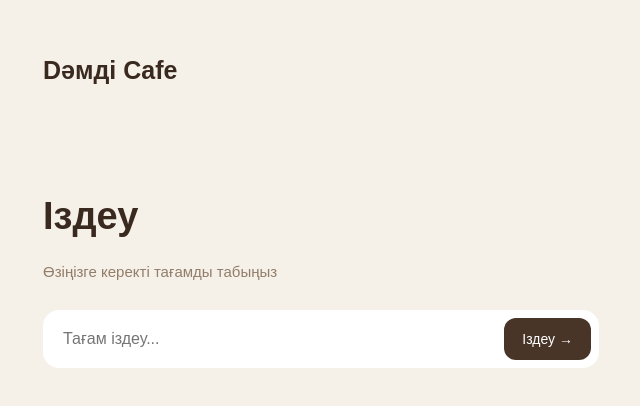
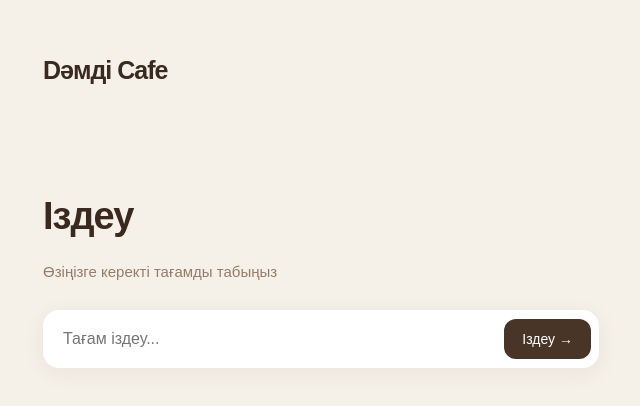
Before and after one commit to azaasdsdd/damdi-cafe, a plain HTML site: page новый 1.html in a window 1280 px wide. Shown: the full height of the page, 319-959 px from the left. Drawn offline with Linux system fonts and the light colour scheme.

Commit message:
Enhance HTML structure and styles for cafe page
Added a theme color meta tag and improved search input styling.

```diff
--- a/новый 1.html
+++ b/новый 1.html
@@ -3,6 +3,7 @@
 <head>
     <meta charset="UTF-8">
     <meta name="viewport" content="width=device-width, initial-scale=1.0">
+    <meta name="theme-color" content="#F5F0E8">
     <title>Dәмді Cafe</title>
 
     <style>
@@ -27,11 +28,13 @@
         h2 {
             font-size: 25px;
             font-weight: 600;
+            letter-spacing: -1px;
         }
 
         h1 {
             font-size: 38px;
             margin-top: 110px;
+            letter-spacing: -1px;
         }
 
         p {
@@ -41,10 +44,12 @@
 
         .search {
             display: flex;
+            align-items: center;
             background: white;
             padding: 8px;
             border-radius: 16px;
             margin-top: 30px;
+            box-shadow: 0 5px 25px rgba(57, 41, 31, 0.06);
         }
 
         input {
@@ -55,6 +60,7 @@
             padding: 12px;
             font-size: 16px;
             background: transparent;
+            color: #39291F;
         }
 
         button {
```
